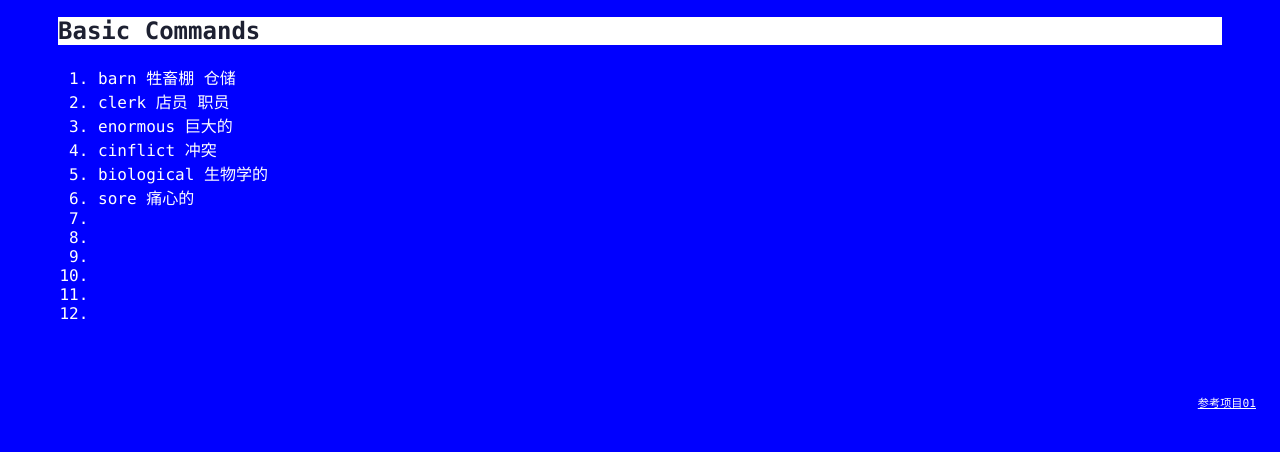
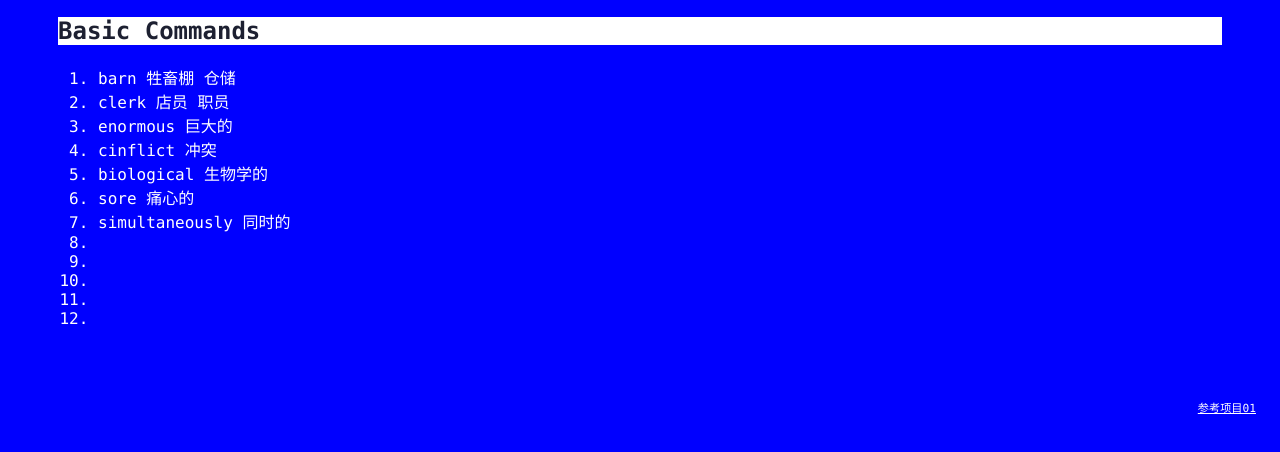
Before and after one commit to mtf090345/git_learning, a plain HTML site: page index.htm in a window 1280 px wide. Both pictures are taken after a click on the element "Basic Commands". Shown: the part 276-728 px from the top of the page. Drawn offline with Linux system fonts and the light colour scheme.

Commit message:
Add simulaneously in index

```diff
--- a/index.htm
+++ b/index.htm
@@ -35,7 +35,7 @@
                     <li>cinflict 冲突</li>
                     <li>biological 生物学的</li>
                     <li>sore 痛心的</li>
-                    <li></li>
+                    <li>simultaneously 同时的</li>
                     <li></li>
                     <li></li>
                     <li></li>
```
